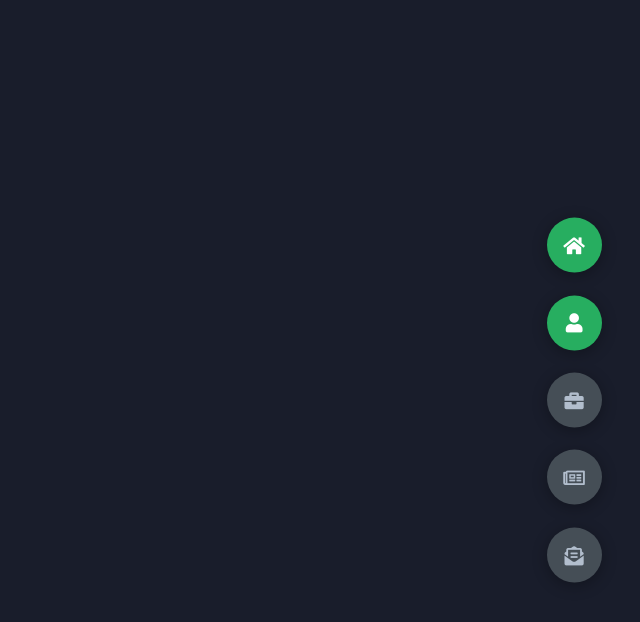
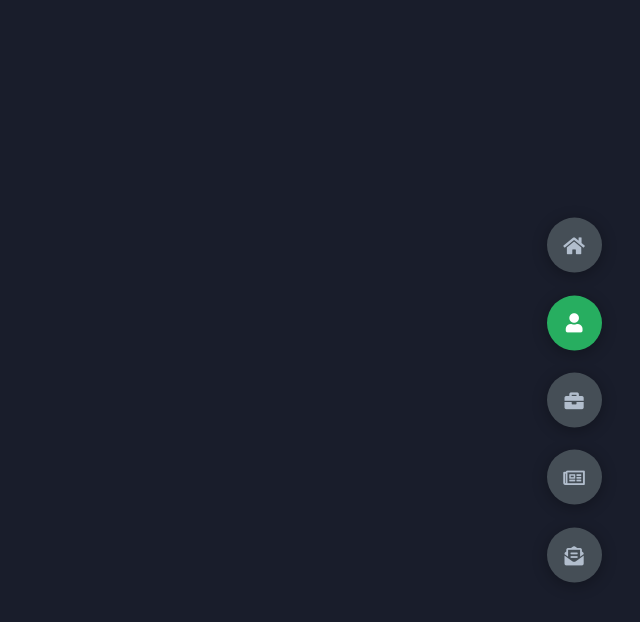
Before and after one commit to ChumaMqeke/HTML-CSS-and-JS-Portfolio-Siwe-, a plain HTML site: page index.html in a window 1280 px wide. Both pictures are taken after a click on the element 1214 px from the left and 322 px from the top of the page. Shown: the whole page, without its empty margins (640-1280 px from the left). Drawn offline with Linux system fonts and the light colour scheme.

Commit message:
animation

```diff
--- a/app.js
+++ b/app.js
@@ -3,17 +3,21 @@ const sectBtns = document.querySelectorAll('.controls');
 const sectBtn = document.querySelectorAll('.control');
 const allSelections = document.querySelector('.main-content');
 
+function PageTransitions() {
+    // This is for the clicked active class to hide the inactive
+    for (let i = 0; i < sectBtn.length; i++) {
+        sectBtn[i].addEventListener('click', function () {
+            let currentBtn = document.querySelector('.active-btn');
 
-function PageTransitions(){
-    //This is for the clicked active class to hide the inactive
-    for(let i = 0; i < sectBtn.length; i++){
-        sectBtn[i].addEventListener('click', function(){
-           let currentBtn = document.querySelectorAll('.active-btn');
-           currentBtn[0].className = currentBtn[0].className.replace('.active-btn', ' ');
-           this.className += ' active-btn';
-       })
+            // Remove the active-btn class from the current button
+            if (currentBtn) {
+                currentBtn.classList.remove('active-btn');
+            }
+
+            // Add the active-btn class to the clicked button
+            this.classList.add('active-btn');
+        });
     }
-
     //To show the active sections
     allSelections.addEventListener('click', (e) =>{
         const id = e.target.dataset.id;
--- a/styles/style.scss
+++ b/styles/style.scss
@@ -52,7 +52,7 @@ section{
      width: 100%;
      left: 0;
      top: 0;
-     padding: 3rem 18rem;
+     padding: 2rem 10rem;
 }
 
 //Targeting section class
@@ -85,11 +85,19 @@ section{
 .sec5{
     display: none;
     transform: translateY(0) scale(1);
-    background-color: #27AE60;
+
 }
 .active{
     display: block;
     animation: scaleAnim 1s ease-in-out;
+    @keyframes scaleAnim {
+        0%{
+            transform: translateY(-100%) scale(0)
+        }
+        100%{
+            transform: translateY(0) scale(1);
+        }
+    }
 }
 
 
```
Also changed, not shown: styles/style.css, 1 other file.
